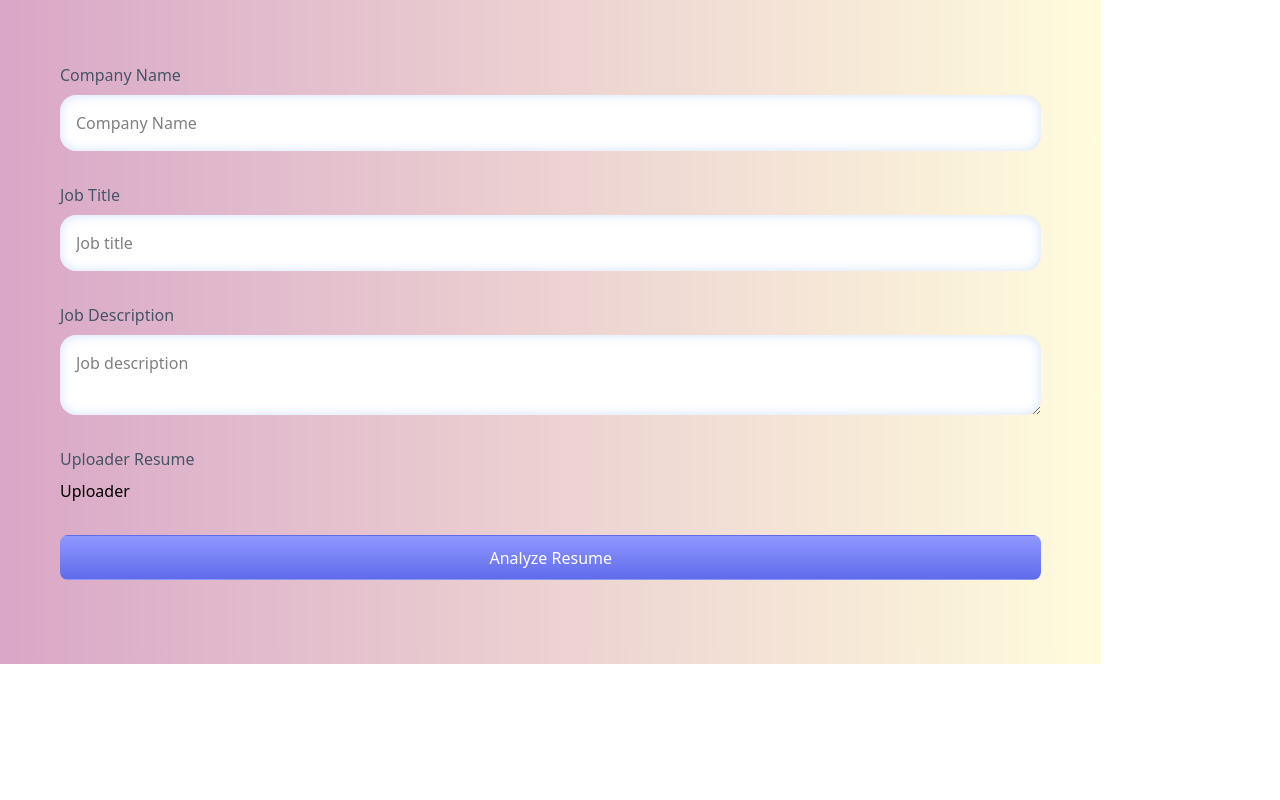
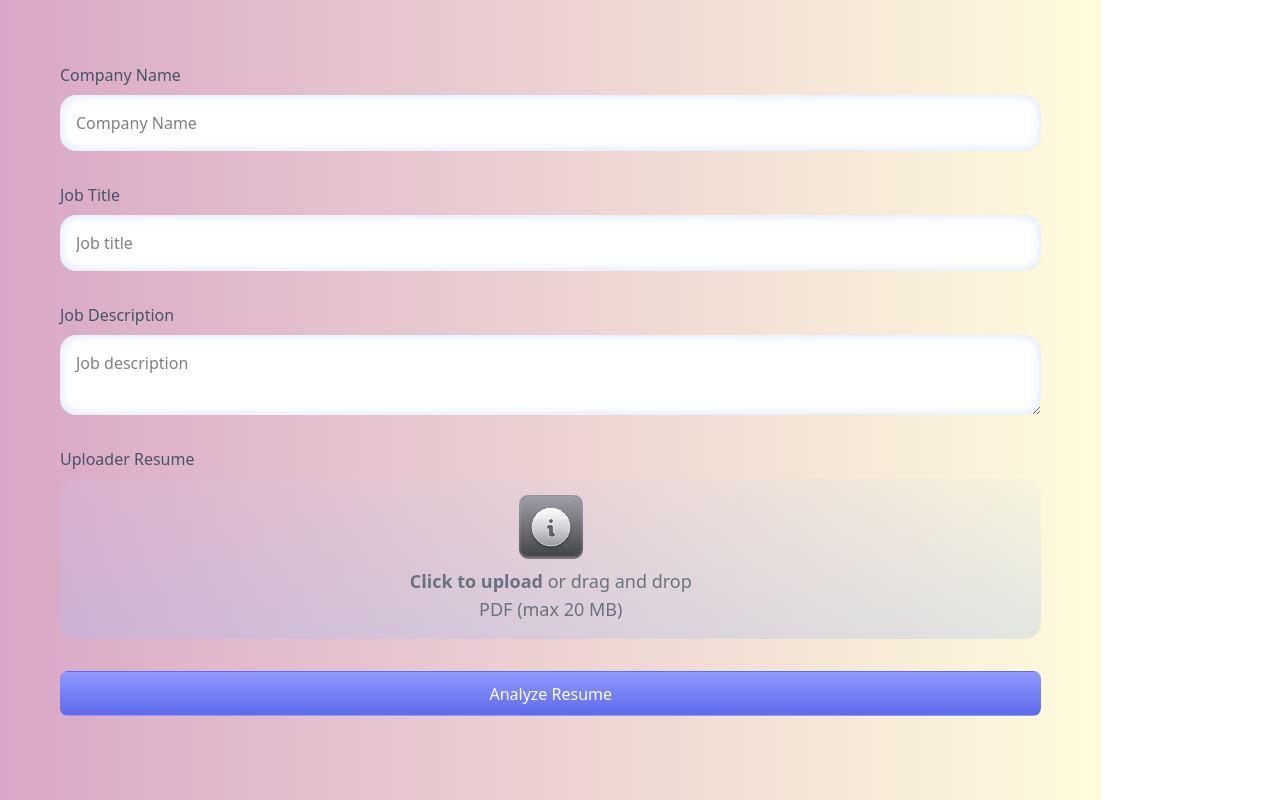
Before and after one commit to SamSwnshi/resume, a React (Vite) app in the folder client/: page /upload in a window 1280 px wide. Shown: the part 368-1168 px from the top of the page. Before the commit the page ends 1032 px from the top, so only its background shows below. Built offline with nearby package versions, Linux system fonts and the light colour scheme; a web font is replaced by a local one.

Commit message:
new upload form

```diff
--- a/client/package.json
+++ b/client/package.json
@@ -15,6 +15,7 @@
     "pdfjs-dist": "^5.4.54",
     "react": "^19.1.1",
     "react-dom": "^19.1.1",
+    "react-dropzone": "^14.3.8",
     "react-router-dom": "^7.8.1",
     "tailwind-merge": "^3.3.1",
     "tailwindcss": "^4.1.12",
--- /dev/null
+++ b/client/src/components/FileUploader.jsx
@@ -0,0 +1,71 @@
+import { useCallback } from 'react';
+import { useDropzone } from 'react-dropzone';
+import { formatSize } from '../lib/utils';
+import React from 'react';
+
+const FileUploader = ({ onFileSelect }) => {
+    const onDrop = useCallback((acceptedFiles) => {
+        const file = acceptedFiles[0] || null;
+        if (onFileSelect) {
+            onFileSelect(file);
+        }
+    }, [onFileSelect]);
+
+    const maxFileSize = 20 * 1024 * 1024; // 20MB in bytes
+
+    const { getRootProps, getInputProps, isDragActive, acceptedFiles } = useDropzone({
+        onDrop,
+        multiple: false,
+        accept: { 'application/pdf': ['.pdf'] },
+        maxSize: maxFileSize,
+    });
+
+    const file = acceptedFiles[0] || null;
+
+    return (
+        <div className="w-full gradient-border">
+            <div {...getRootProps()}>
+                <input {...getInputProps()} />
+
+                <div className="space-y-4 cursor-pointer">
+                    {file ? (
+                        <div className="uploader-selected-file" onClick={(e) => e.stopPropagation()}>
+                            <img src="/images/pdf.png" alt="pdf" className="size-10" />
+                            <div className="flex items-center space-x-3">
+                                <div>
+                                    <p className="text-sm font-medium text-gray-700 truncate max-w-xs">
+                                        {file.name}
+                                    </p>
+                                    <p className="text-sm text-gray-500">
+                                        {formatSize(file.size)}
+                                    </p>
+                                </div>
+                            </div>
+                            <button className="p-2 cursor-pointer" onClick={() => {
+                                if (onFileSelect) {
+                                    onFileSelect(null);
+                                }
+                            }}>
+                                <img src="/icons/cross.svg" alt="remove" className="w-4 h-4" />
+                            </button>
+                        </div>
+                    ) : (
+                        <div>
+                            <div className="mx-auto w-16 h-16 flex items-center justify-center mb-2">
+                                <img src="/icons/info.svg" alt="upload" className="size-20" />
+                            </div>
+                            <p className="text-lg text-gray-500">
+                                <span className="font-semibold">
+                                    Click to upload
+                                </span> or drag and drop
+                            </p>
+                            <p className="text-lg text-gray-500">PDF (max {formatSize(maxFileSize)})</p>
+                        </div>
+                    )}
+                </div>
+            </div>
+        </div>
+    );
+};
+
+export default FileUploader;
--- /dev/null
+++ b/client/src/lib/utils.js
@@ -0,0 +1,10 @@
+export function formatSize(bytes) {
+  if (bytes === 0) return "0 Bytes";
+
+  const k = 1024;
+  const sizes = ["Bytes", "KB", "MB", "GB", "TB"];
+
+  const i = Math.floor(Math.log(bytes) / Math.log(k));
+
+  return parseFloat((bytes / Math.pow(k, i)).toFixed(2)) + " " + sizes[i];
+}
--- a/client/src/pages/Upload.jsx
+++ b/client/src/pages/Upload.jsx
@@ -1,13 +1,29 @@
 import React, { useState } from 'react'
 import Navbar from '../components/Navbar'
+import FileUploader from '../components/FileUploader'
 
 const Upload = () => {
     const [isProcessing, setIsProcessing] = useState(false)
     const [statusText, setStatusText] = useState('')
+    const [file, setFile] = useState(null)
 
-    const handleSubmit = (e)=>{
+    const handleSubmit = (e) => {
         e.preventDefault();
+        const form = e.currentTarget.closest('form')
+        if (!form) return;
+        const formData = new FormData(form);
 
+        const companyName = formData.get('company-name');
+        const jobTitle = formData.get('job-title');
+        const jobDescription = formData.get('job-description');
+        console.log(
+            companyName, jobTitle, jobDescription
+        )
+        if (!file) return;
+    }
+
+    const handleFileSubmit = (file) => {
+        setFile(file)
     }
     return (
         <main className="  background bg-cover">
@@ -23,7 +39,7 @@ const Upload = () => {
                     ) : (
                         <h2>Drop your resume for an ATS score and improvement tips.</h2>
                     )}
-                    {!isProcessing  &&
+                    {!isProcessing &&
                         (
                             <form id='upload-form' onSubmit={handleSubmit} className='flex flex-col gap-4 mt-8'>
                                 <div className="form-div text-black">
@@ -32,15 +48,15 @@ const Upload = () => {
                                 </div>
                                 <div className="form-div text-black">
                                     <label htmlFor="job-title">Job Title</label>
-                                <input type="text" name='job-title' placeholder='Job title' id='job-title'/>
+                                    <input type="text" name='job-title' placeholder='Job title' id='job-title' />
                                 </div>
                                 <div className="form-div text-black">
                                     <label htmlFor="job-description">Job Description</label>
-                                <textarea type="text" name='job-description' placeholder='Job description' id='job-description'/>
+                                    <textarea type="text" name='job-description' placeholder='Job description' id='job-description' />
                                 </div>
                                 <div className="form-div text-black">
                                     <label htmlFor="uploader">Uploader Resume</label>
-                                <div>Uploader</div>
+                                    <FileUploader onFileSelect={handleFileSubmit} />
                                 </div>
                                 <button className="primary-button" type='submit'>
                                     Analyze Resume
```
Also changed, not shown: 1 other file (tests, documents, lock files or other folders). Lines whose indentation alone changed are shown as unchanged.
